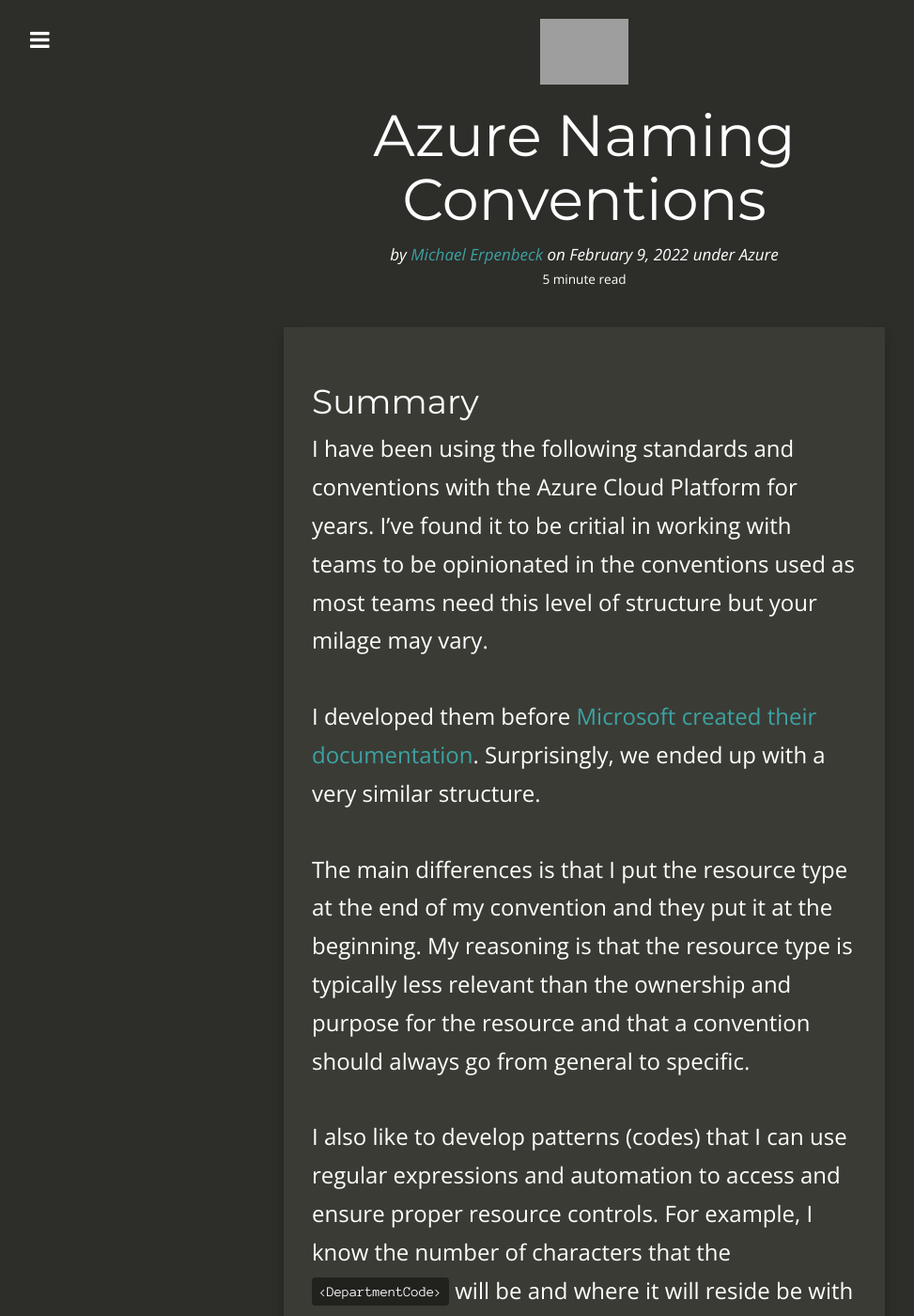
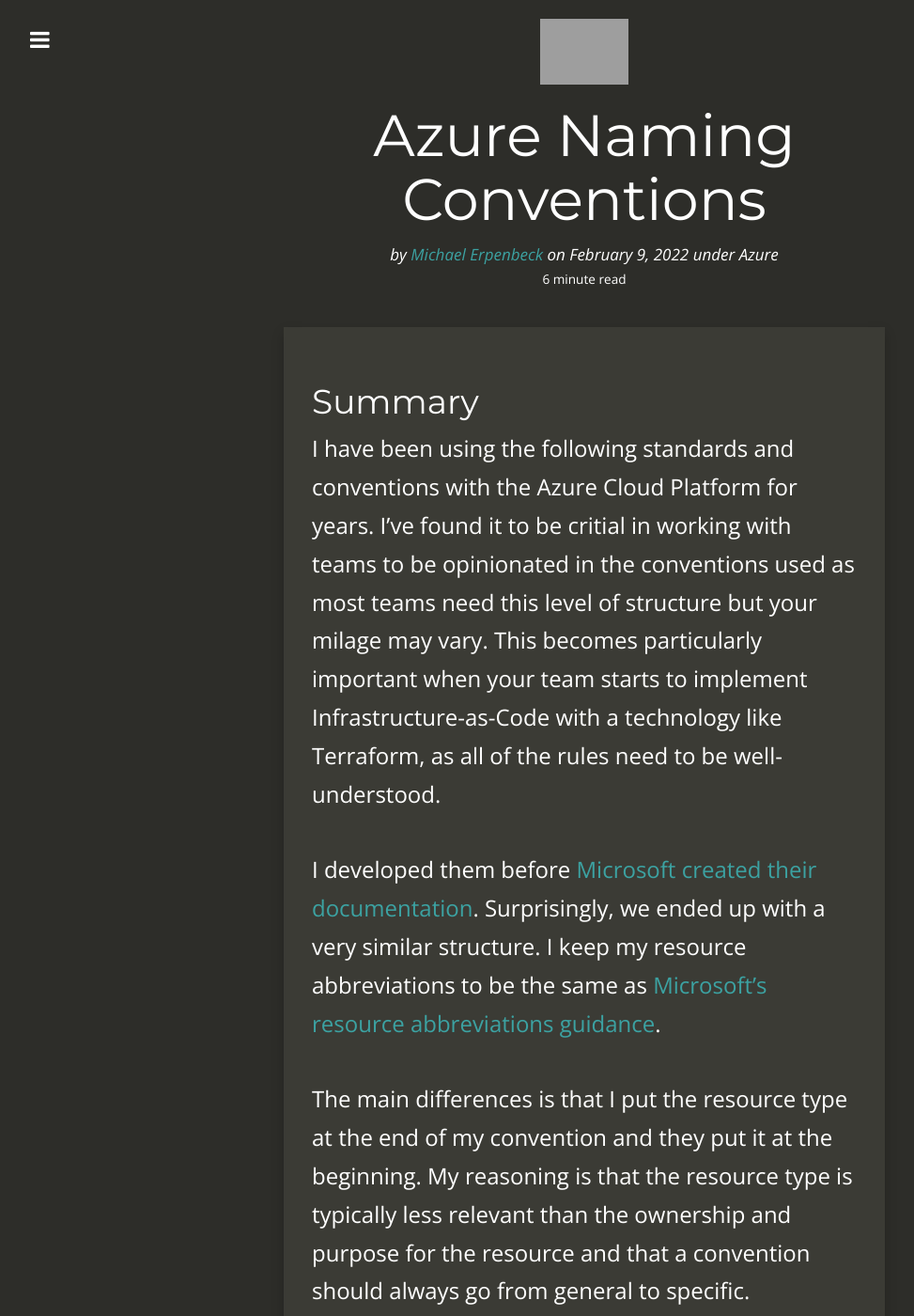
Before and after one commit to GitMje/gitmje.github.io, a Jekyll site: the page built from _posts/2022-02-09-azure-naming-conventions.md, in a window 1280 px wide and 1400 px high. Shown: the whole window at 94% size, without its empty margins (18-991 px from the left). Built offline with Jekyll 4.4.1, drawn with Linux system fonts in a browser that asks for light colours; nearby versions of some CDN libraries; some of the changed text lies outside the part shown; grey boxes are pictures that could not be loaded.

Commit message:
Fixing verbiage

```diff
--- a/_posts/2022-02-09-azure-naming-conventions.md
+++ b/_posts/2022-02-09-azure-naming-conventions.md
@@ -12,9 +12,9 @@ tags:
 
 ## Summary
 
-I have been using the following standards and conventions with the Azure Cloud Platform for years.  I've found it to be critial in working with teams to be opinionated in the conventions used as most teams need this level of structure but your milage may vary.
+I have been using the following standards and conventions with the Azure Cloud Platform for years.  I've found it to be critial in working with teams to be opinionated in the conventions used as most teams need this level of structure but your milage may vary.  This becomes particularly important when your team starts to implement Infrastructure-as-Code with a technology like Terraform, as all of the rules need to be well-understood.
 
-I developed them before [Microsoft created their documentation](https://docs.microsoft.com/en-us/azure/cloud-adoption-framework/ready/azure-best-practices/resource-naming).  Surprisingly, we ended up with a very similar structure.
+I developed them before [Microsoft created their documentation](https://docs.microsoft.com/en-us/azure/cloud-adoption-framework/ready/azure-best-practices/resource-naming).  Surprisingly, we ended up with a very similar structure.  I keep my resource abbreviations to be the same as [Microsoft's resource abbreviations guidance](https://docs.microsoft.com/en-us/azure/cloud-adoption-framework/ready/azure-best-practices/resource-abbreviations).
 
 The main differences is that I put the resource type at the end of my convention and they put it at the beginning.  My reasoning is that the resource type is typically less relevant than the ownership and purpose for the resource and that a convention should always go from general to specific.
 
@@ -24,29 +24,21 @@ Regarding the subscription naming, I'm a big believer in getting the subscriptio
 
 Additionally, I like to use a `-prod` and a `-nonprod` designation on subscriptions for regulated companies that need to keep different controls and budgeting on production vs non-production environments and different controls on the sensitive data stored in them.  For example, developers can access `-nonprod` freely, but `-prod` is more controlled.
 
-Below I have my recommendations.  The items in the angular brackets means that it is defined in the [Glossary](#glossary) below.
+Below I have my recommendations.  The items in the angular brackets means that it is defined in the [Glossary](#glossary) below. `?` means that the code is optional.  I also use some of these codes for Azure Tags for a convenient way to query for the information.  You may decide that you prefer to use some of these codes as tags instead of putting them into your resource names at all, in the end the choice is up to you.  I will write more on Azure Tagging in the future, but here's a [good article](https://cloudskills.io/blog/azure-policy-tagging) if you're not familiar with it.
 
 ## General Entities
 
 | Entity | Scope | Length | Casing | Valid Characters | Required Pattern | Example |
 |--|--|--|--|--|--|--|
 | **Subscription** | Subscription | 1-64 | Insensitive | All characters | `<DepartmentCode>-<TeamCode>-<ServiceLevelCode>` | `it-sap-prod` |
-| **Resource Group** | Subscription | 1-90 | Insensitive | Alphanumeric, hyphens, underscores, periods (except at end), and parentheses | `<DepartmentCode>-?<TeamCode>-<ServiceLevelCode>-<LocationCode>-<PurposeCode>-rg` | `it-sap-prod-zet-app-rg` |
+| **Resource Group** | Subscription | 1-90 | Insensitive | Alphanumeric, hyphens, underscores, periods (except at end), and parentheses | `<DepartmentCode>-?<TeamCode>-?<PurposeCode>-<ServiceLevelCode>-<LocationCode>--rg` | `it-sap-env-prod-zet-rg` |
 | **Tag** | Associated Entity | 512 (named), 256 (value) | Insensitive | Alphanumeric including Unicode characters; special characters except <, >, %, &, \, ?, /. See limitations here . Maximum of [50](https://docs.microsoft.com/en-us/azure/azure-resource-manager/management/tag-resources?tabs=json#limitations). | `"key" : "value"` | `"department" : "DevOps"` |
-| **Key Vault** | Global | 3-24 | Insensitive | Alphanumeric and hyphens | `<DepartmentCode>-?<TeamCode>-<ServiceLevelCode>-vlt` | `it-sap-dev-vlt` |
-| **Service Principal** | Scope-dependent | 1-120 | Insensitive | Alphanumeric and hyphens (not < > ; & %) | `<DepartmentCode>-?<TeamCode>-<ServiceLevelCode>-<Description>-sp` | `it-sap-dev-zet-reader-sp` |
-
-## Azure DevOps (ADO) Entities
-
-| Entity | Scope | Length | Casing | Valid Characters | Required Pattern  | Example |
-|--|--|--|--|--|--|--|
-| **Variable Group in ADO** | Global | 1-128 | Insensitive | Alphanumeric, underscores, hyphens, periods (except at end), parentheses | `<DepartmentCode>-<TeamCode>-<ServiceLevelCode>-?<PurposeCode>-Values`  | `IT-sap-Dev-Values` |
-| **Variable Group linked with Azure Key Vault** | Global | 1-128 | Insensitive | Alphanumeric, underscores, hyphens, periods (except at end), parentheses | `<DepartmentCode>-<TeamCode>-<ServiceLevelCode>-?<PurposeCode>-vlt` | `IT-SAP-Dev-ADO-vlt` |
-| **Variable** | Variable Group | 1-128 | Insensitive | Any URL characters | `PascalCase` | `BuildConfiguration` |
+| **Key Vault** | Global | 3-24 | Insensitive | Alphanumeric and hyphens | `?<DepartmentCode>-?<TeamCode>-<ServiceLevelCode>-vlt` | `it-sap-dev-vlt` |
+| **Service Principal** | Scope-dependent | 1-120 | Insensitive | Alphanumeric and hyphens (not < > ; & %) | `?<DepartmentCode>-?<TeamCode>-<ServiceLevelCode>-<Description>-sp` | `it-sap-dev-zet-reader-sp` |
 
 ## Glossary
 
-### DepartmentCode
+### `<DepartmentCode>`
 
 2 characters to represent the associated Department. (see examples below)
 | Abbreviation | Description |
@@ -55,7 +47,7 @@ Below I have my recommendations.  The items in the angular brackets means that i
 | IT | Information Technologies |
 | EN | Engineering |
 
-### TeamCode
+### `<TeamCode>`
 
 3 letter code for the team that the resource is related to.  This could be a product that you're working on, or team within a department.
 
@@ -66,7 +58,7 @@ Below I have my recommendations.  The items in the angular brackets means that i
 | **dot** | The DevOps team |
 | **spm** | The Stay Puft Marshmallow development team |
 
-### LocationCode
+### `<LocationCode>`
 
 3 characters to represent the location of the VM.  This can be a cloud region or it can be a physical datacenter.  I try to use airport appreviations for the city if one exists that defines the city.
 
@@ -80,9 +72,9 @@ Below I have my recommendations.  The items in the angular brackets means that i
 | WET | AWS US East  |
 | WWT | AWS US West  |
 
-### ServiceLevelCode
+### `<ServiceLevelCode>`
 
-1 character for the lifecycle stage of development.
+1 character for the lifecycle stage of development.  In the past, I called this field `<EnvironmentCode>` as I thought of these resources as environments.  I quickly realized that terming this code as a service level makes more sense.  The usefulness of this code is mostly around lifecycle and required support of its environments and resources.
 
 |Code | Abbreviation | Description |
 |--|--|--|
@@ -96,26 +88,30 @@ Below I have my recommendations.  The items in the angular brackets means that i
 | N | np |**N**on-Production |
 | O | demo |Dem**o** |
 | P | prod |**P**roduction |
-| R | dr |Disaster **R**ecovery |
+| R | pr |Pull **R**equest environment |
+| *R`*`* | dr |Disaster **R**ecovery |
 | S | sta |**S**taging/Stable|
 | T | test |**T**est/QA|
 | U | uat | **U**ser Acceptance Testing |
 | X | sbox | Sandbo**x** |
 
-### PurposeCode
+### `<PurposeCode>`
 
-3 character code for the role/purpose of the VM.
+3 character code for the role/purpose of the resource.
 
 |Code| Description |
 |--|--|
 | APP | Application server (Windows Services, Console Applications) |
 | BLD | On-Premise Build Server |
+| ENV | A resource group containing the entire environment (e.g., web servers, dbs, etc.) |
 | EXC | Exchange Server |
 | FIL | File Server |
 | PRT | Print Server |
 | SQL | SQL Server |
 | WEB | Web App/API Server |
 
-### Description
+### `<Description>`
 
 Free form field for any notes or descriptions about the resources.
+
+* `*` Note: if you are considering using a [blue/green deployment pattern](https://martinfowler.com/bliki/BlueGreenDeployment.html), then all servers, include Disaster Recovery servers will be Production (prod) servers, they will just be switched from one set of servers to the others, or generated on demand.
```
Also changed, not shown: 1 other file.
